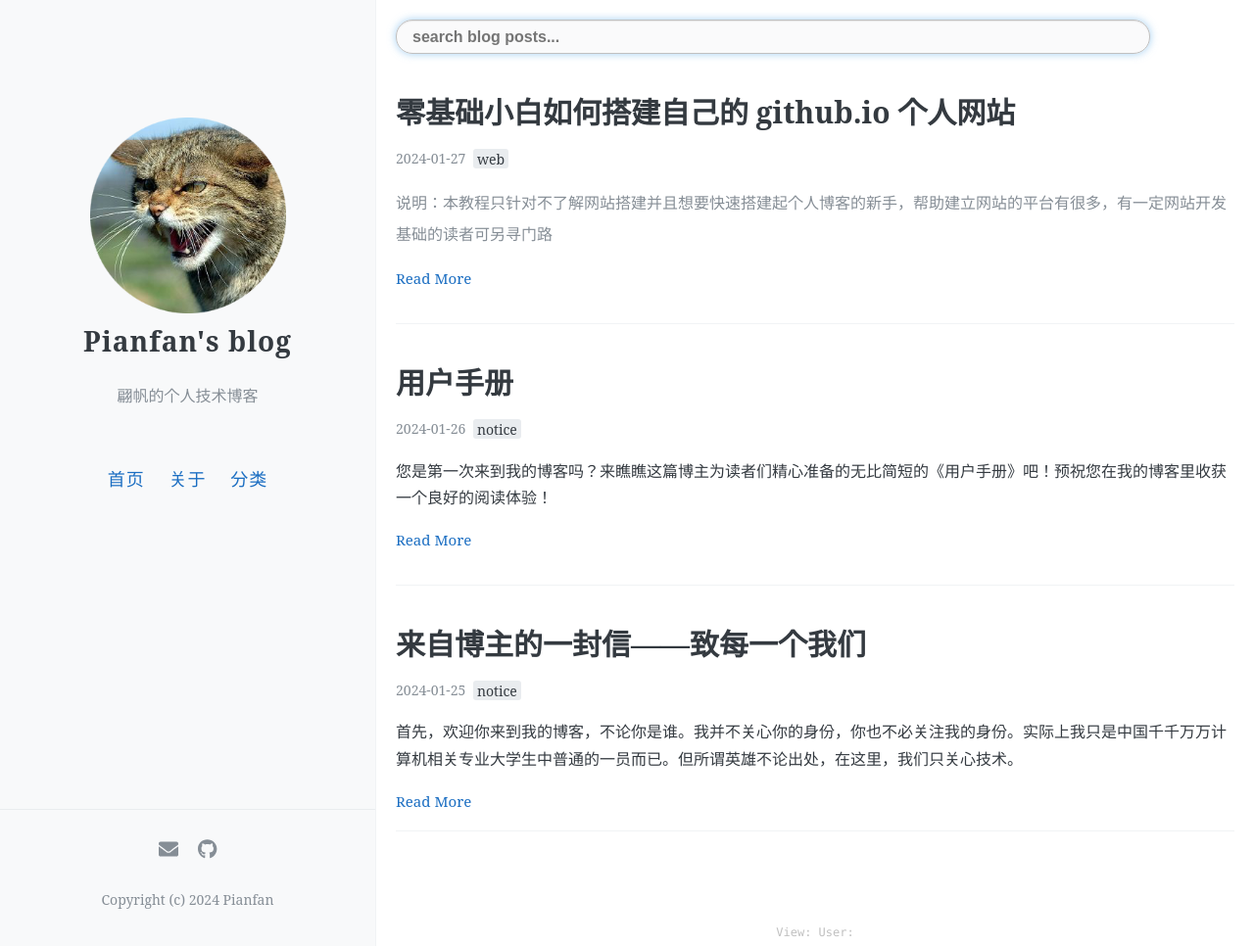
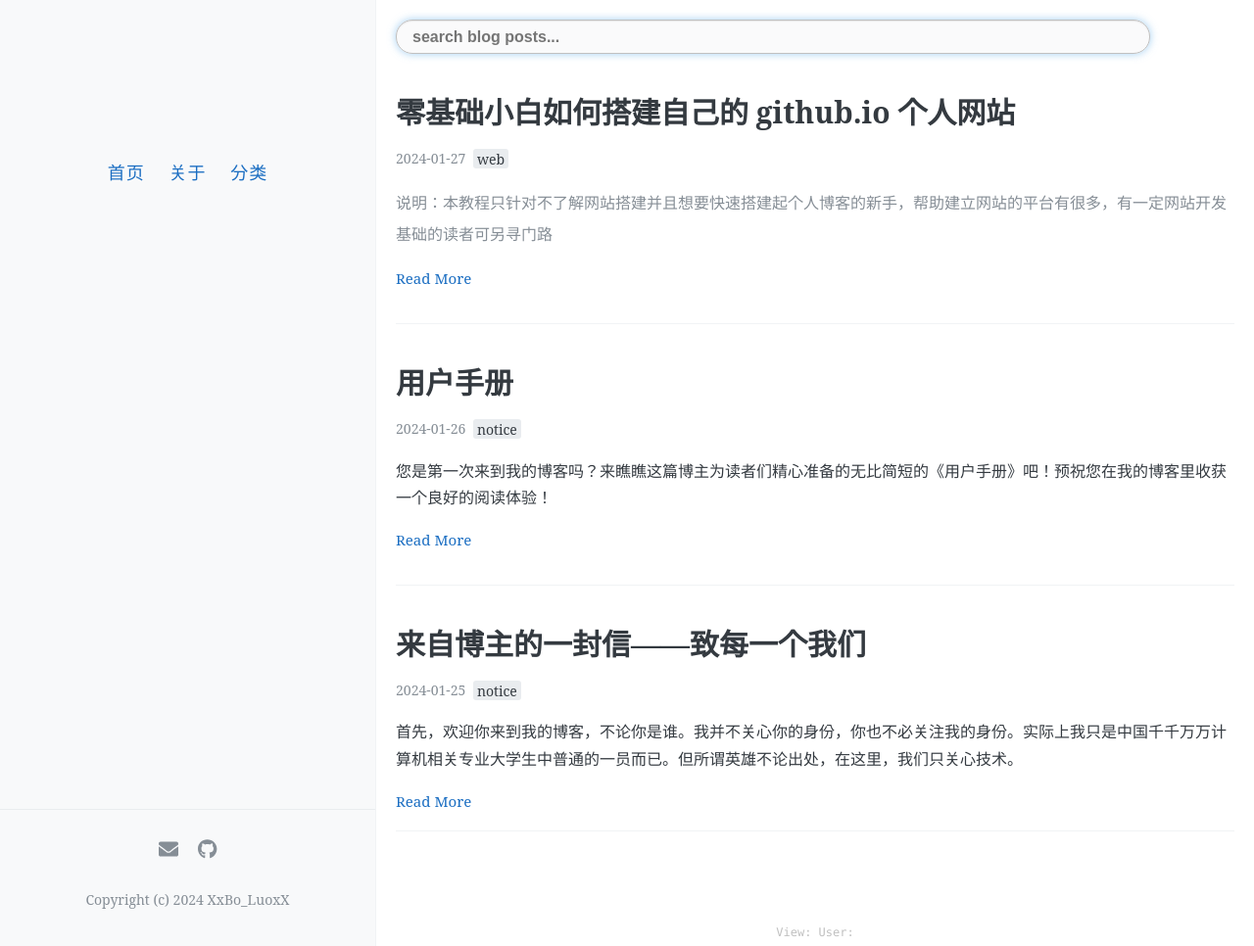
Before and after one commit to pianfan/pianfan.github.io, a Jekyll site: the page built from index.html, in a window 1280 px wide and 966 px high. Shown: the whole window at 98% size. Built offline with Jekyll 4.4.1, drawn with Linux system fonts in a browser that asks for light colours; the list of posts is cut into pages by our own code; comment, search, counter and statistics services are not loaded.

Commit message:
Update _config.yml

```diff
--- a/_config.yml
+++ b/_config.yml
@@ -1,8 +1,8 @@
-name: "Pianfan's blog"
-description: "翩帆的个人技术博客"
+<!--一级标题-->name: "波萝格"
+<!--二级标题-->description: "Blog"
 
-avatar: https://pianfan.github.io/images/avatar.png
-favicon: https://pianfan.github.io/images/favicon.ico
+<!--头像-->avatar: https://XxBo_LuoxX.github.io/images/avatar.png
+<!--网站图标-->favicon: https://XxBo_LuoxX.github.io/images/favicon.ico
 
 navigation:
   - name: 首页
@@ -20,14 +20,14 @@ footer-links:
   zhihu:
   email: xiongyunhan@outlook.com
   facebook:
-  github: pianfan
+  github: XxBoLuoxX
   rss: # just type anything here for a working RSS icon
   twitter:
   youtube:
 
-footer-text: Copyright (c) 2024 Pianfan
+footer-text: Copyright (c) 2024 XxBo_LuoxX
 
-url: https://pianfan.github.io
+url: https://XxBo_LuoxX.github.io
 
 permalink: /:title/
 paginate_path: /page:num/
```
